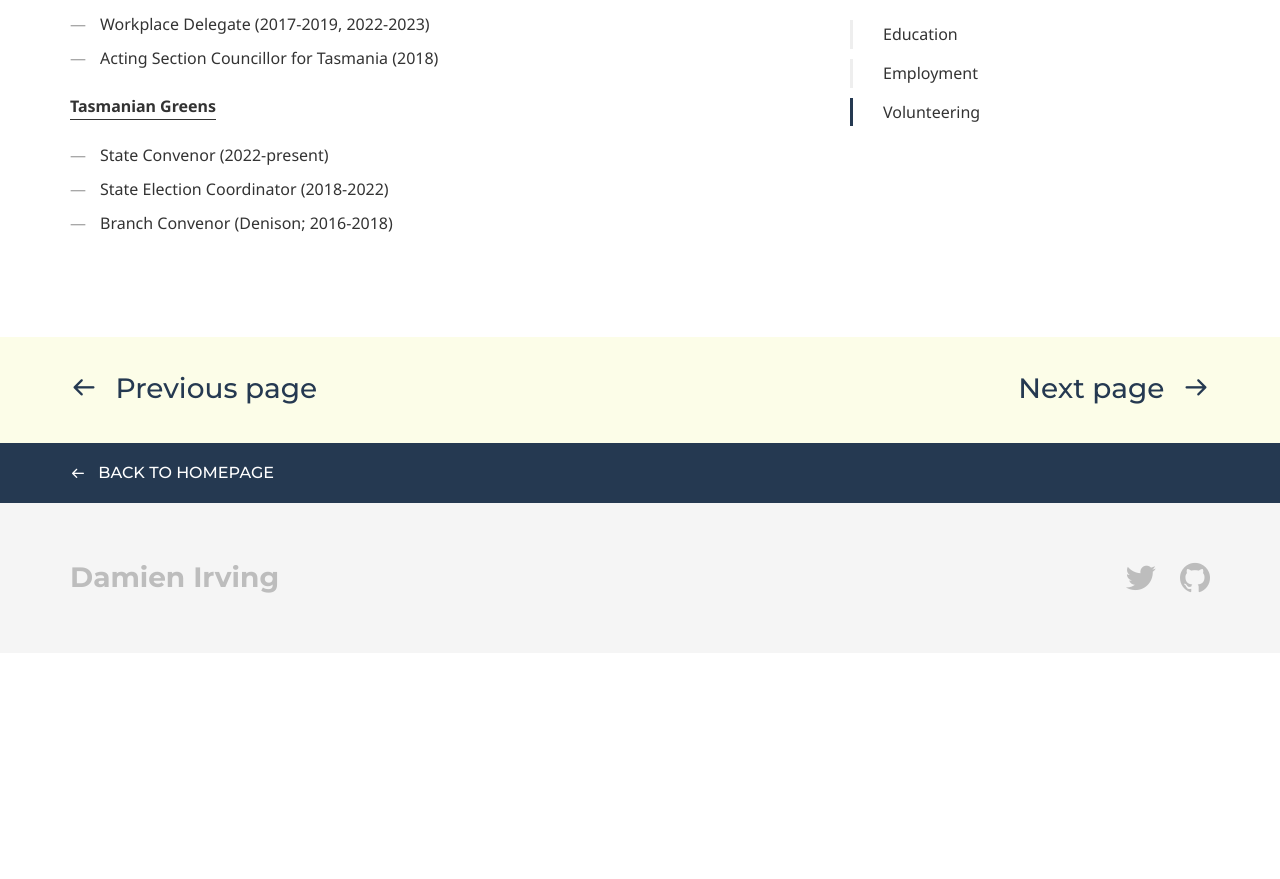
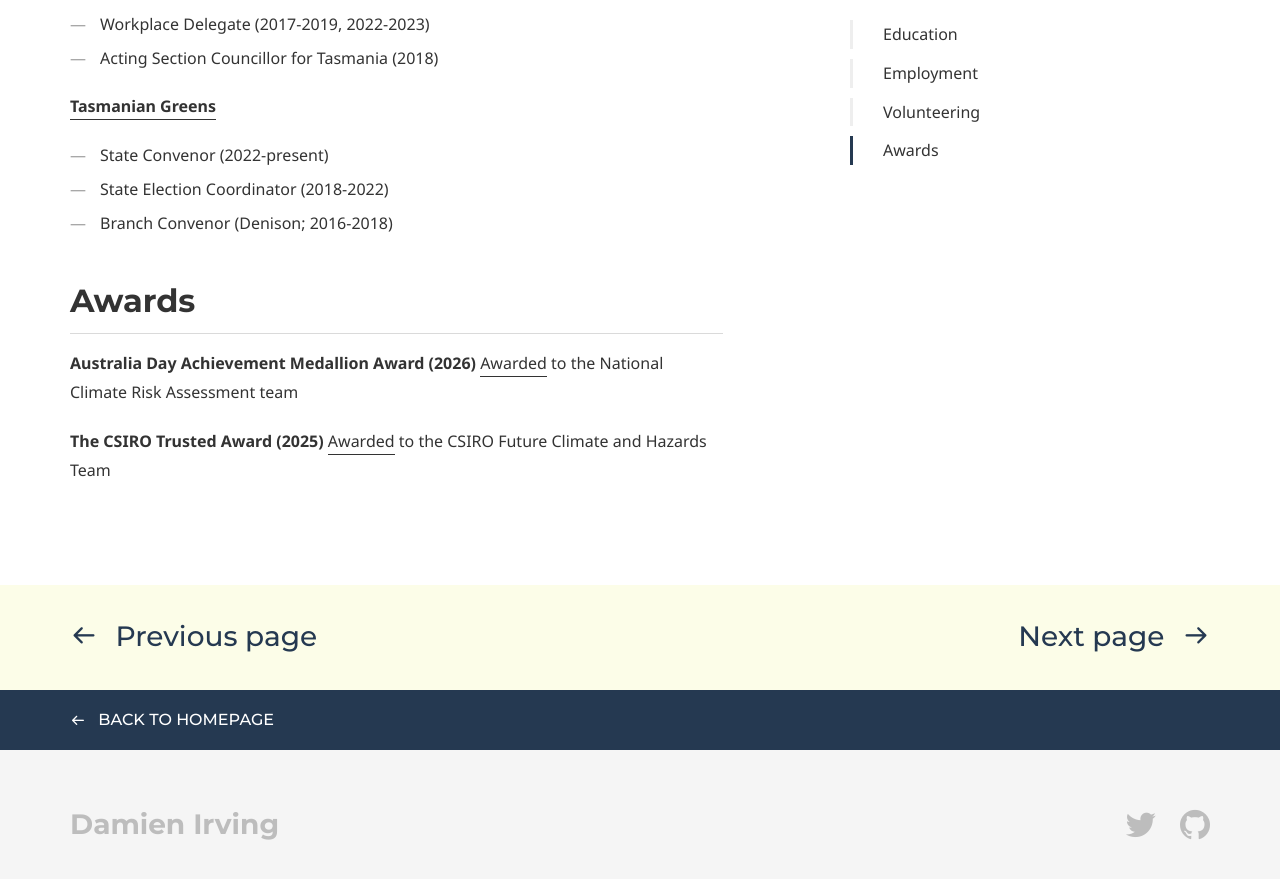
Before and after one commit to DamienIrving/damienirving.github.io, a Jekyll site: the page built from experience.md, in a window 1280 px wide and 900 px high, scrolled down 2165 px. Shown: the top 879 px of the window. Built offline with Jekyll 4.4.1, drawn with Linux system fonts in a browser that asks for light colours; some web fonts are replaced; before the commit the page ends 2818 px from its top, so only the background shows below that.

Commit message:
Update experience.md

```diff
--- a/experience.md
+++ b/experience.md
@@ -80,3 +80,11 @@ CSIRO (2009-2012)
 * State Convenor (2022-present)
 * State Election Coordinator (2018-2022)
 * Branch Convenor (Denison; 2016-2018)
+
+## Awards
+
+**Australia Day Achievement Medallion Award (2026)**
+[Awarded](https://my.csiro.au/News/All-staff/2026/February/Australia-Day-Honours-2026) to the National Climate Risk Assessment team
+
+**The CSIRO Trusted Award (2025)**
+[Awarded](https://www.csiro.au/en/about/csiro-awards) to the CSIRO Future Climate and Hazards Team
```
